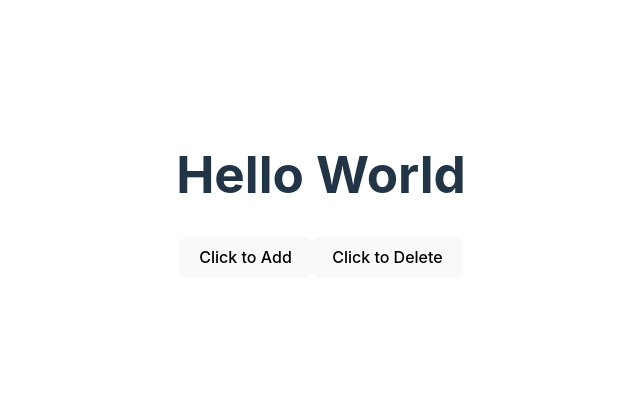
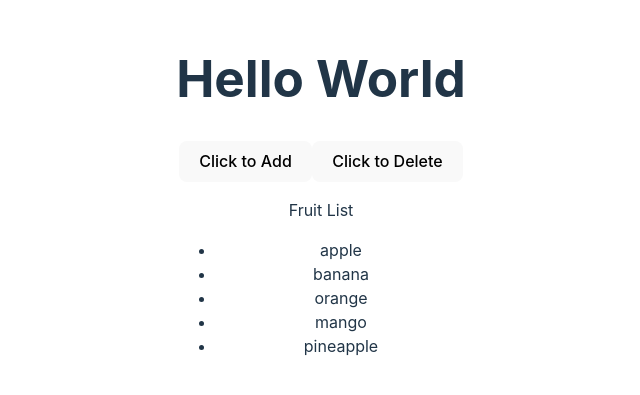
Before and after one commit to kowsar-mahmud-remon/testing-react-app, a React (Vite) app: page / in a window 1280 px wide. Shown: the part 205-600 px from the top of the page, without its empty margins (319-959 px from the left). Built offline with nearby package versions, Linux system fonts and the light colour scheme.

Commit message:
tests FruitList

```diff
--- a/src/App.tsx
+++ b/src/App.tsx
@@ -1,7 +1,9 @@
 import "./App.css";
+import FruitList from "./components/FruitList/FruitList";
 import PrimaryButton from "./components/PrimaryButton";
 
 function App() {
+  const fruits = ["apple", "banana", "orange", "mango", "pineapple"];
   return (
     <>
       <div className="">
@@ -9,6 +11,7 @@ function App() {
 
         <PrimaryButton></PrimaryButton>
         <PrimaryButton actionType="Delete"></PrimaryButton>
+        <FruitList fruits={fruits}></FruitList>
       </div>
     </>
   );
--- /dev/null
+++ b/src/components/FruitList/FruitList.tsx
@@ -0,0 +1,17 @@
+import React from "react";
+
+const FruitList = ({ fruits }: { fruits: string[] }) => {
+  return (
+    <div>
+      <p>Fruit List</p>
+
+      <ul>
+        {fruits.map((fruit, i) => (
+          <li key={i}>{fruit}</li>
+        ))}
+      </ul>
+    </div>
+  );
+};
+
+export default FruitList;
```
Also changed, not shown: 1 other file (tests, documents, lock files or other folders).
